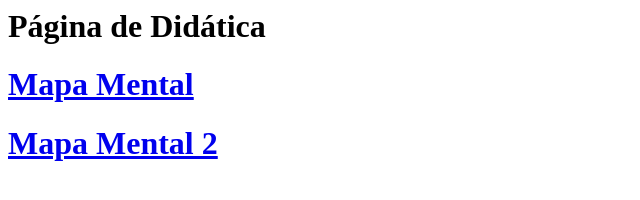
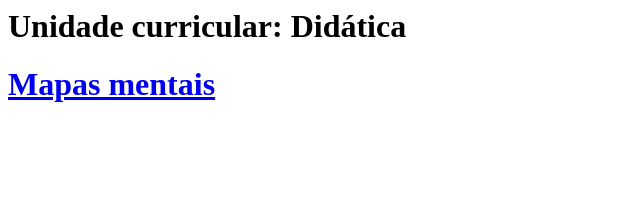
Before and after one commit to eversonott/4_semestre_didatica, a plain HTML site: page index.html in a window 1280 px wide. Shown: the whole page, without its empty margins (0-640 px from the left). Drawn offline with Linux system fonts and the light colour scheme.

Commit message:
Link para a página de indexação dos mapas

```diff
--- a/index.html
+++ b/index.html
@@ -3,8 +3,6 @@
     	<title>Didática</title>
   	</head>
   	<body>
-    	<h1>Página de Didática</h1>
-		<h1><a href="https://raw.githubusercontent.com/eversonott/4_semestre_didatica/main/markmaps/html/cap_8_procedimentos_de_ensino_aprendizagem_individualizantes_livro_curso_de_didatica_geral.html">Mapa Mental</a></h1>
-		<h1><a href="./markmaps/html/cap_8_procedimentos_de_ensino_aprendizagem_individualizantes_livro_curso_de_didatica_geral.html">Mapa Mental 2</a></h1>
-  	</body>
+    	<h1>Unidade curricular: Didática</h1>
+		<h1><a href="./paginas/mapas.html">Mapas mentais</a></h1>
 </html>
```
